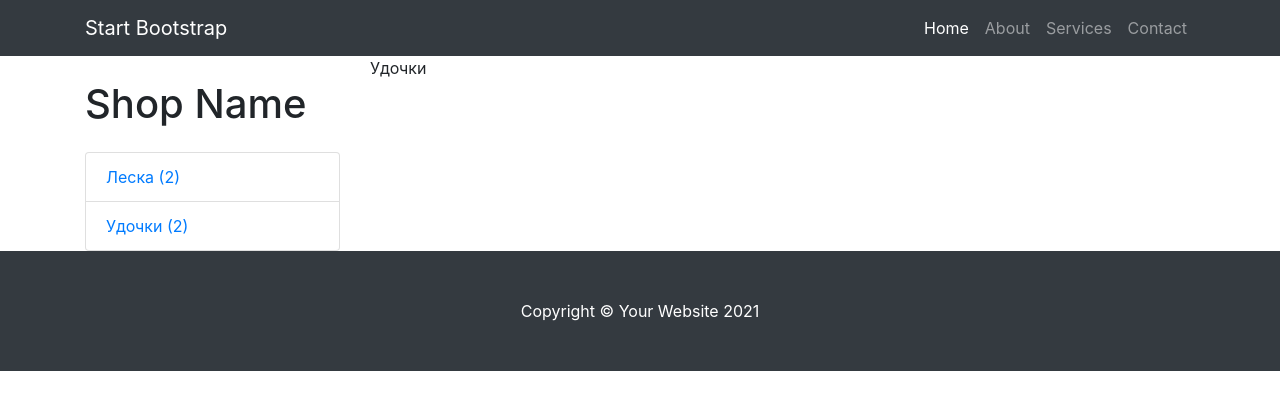
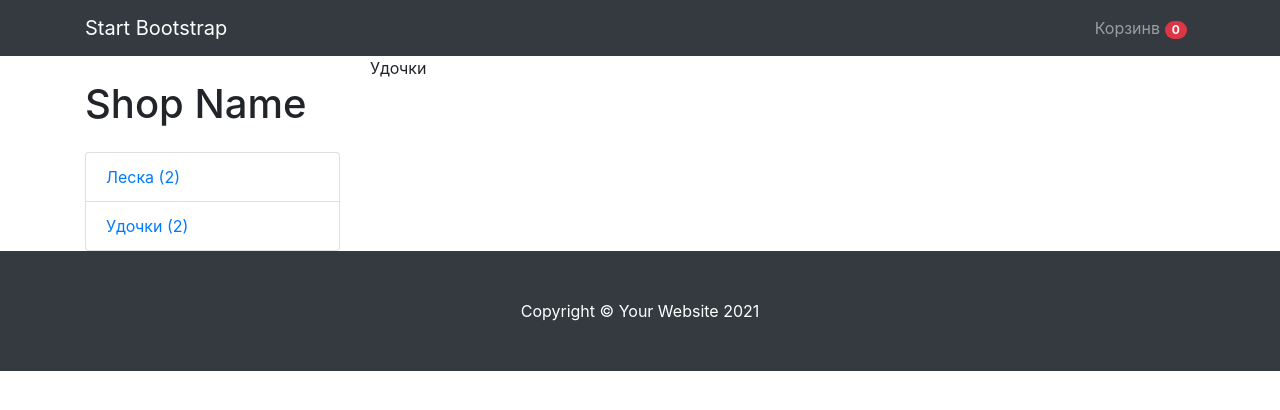
Before and after one commit to Jecka1991/Django_Shop, a Django app: page /category/FishRods/ in a window 1280 px wide. Shown: the top 410 px of the page. Run offline with Django 3.2, Linux system fonts and the light colour scheme; data comes from the database, SQL or seed files in the repository; some libraries are stand-ins or nearby versions.

Commit message:
Render cart in template

```diff
--- a/shop/mainapp/templates/base.html
+++ b/shop/mainapp/templates/base.html
@@ -19,15 +19,7 @@
                 <button class="navbar-toggler" type="button" data-toggle="collapse" data-target="#navbarResponsive" aria-controls="navbarResponsive" aria-expanded="false" aria-label="Toggle navigation"><span class="navbar-toggler-icon"></span></button>
                 <div class="collapse navbar-collapse" id="navbarResponsive">
                     <ul class="navbar-nav ml-auto">
-                        <li class="nav-item active">
-                            <a class="nav-link" href="#!">
-                                Home
-                                <span class="sr-only">(current)</span>
-                            </a>
-                        </li>
-                        <li class="nav-item"><a class="nav-link" href="#!">About</a></li>
-                        <li class="nav-item"><a class="nav-link" href="#!">Services</a></li>
-                        <li class="nav-item"><a class="nav-link" href="#!">Contact</a></li>
+                        <li class="nav-item"><a class="nav-link" href="{% url 'cart' %}">Корзинв <span class="badge badge-pill badge-danger">0</span> </a></li>
                     </ul>
                 </div>
             </div>
--- a/shop/mainapp/urls.py
+++ b/shop/mainapp/urls.py
@@ -1,8 +1,9 @@
 from django.urls import path
-from .views import BaseView, ProductDetailView, CategoryDetailView
+from .views import BaseView, ProductDetailView, CategoryDetailView, CartView
 
 urlpatterns = [
     path('', BaseView.as_view(), name='base'),
     path('products/<str:ct_model>/<str:slug>/', ProductDetailView.as_view(), name='product_detail'),
-    path('category/<str:slug>/', CategoryDetailView.as_view(), name='category_detail')
+    path('category/<str:slug>/', CategoryDetailView.as_view(), name='category_detail'),
+    path('cart/', CartView.as_view(), name='cart')
 ]
--- a/shop/mainapp/views.py
+++ b/shop/mainapp/views.py
@@ -1,7 +1,7 @@
 from django.shortcuts import render
 from django.views.generic import DetailView, View
 
-from .models import FishRod, FishLine, Category, LatestProducts
+from .models import FishRod, FishLine, Category, LatestProducts, Customer, Cart
 from .mixins import CategoryDetailMixin
 
 
@@ -43,3 +43,16 @@ class CategoryDetailView(CategoryDetailMixin, DetailView):
     context_object_name = 'category'
     template_name = 'category_detail.html'
     slug_url_kwarg = 'slug'
+
+
+class CartView(View):
+
+    def get(self, request, *args, **kwargs):
+        customer = Customer.objects.get(user=request.user)
+        cart = Cart.objects.get(owner=customer)
+        categories = Category.objects.get_categories_for_left_sidebar()
+        context = {
+            'cart': cart,
+            'categories': categories
+        }
+        return render(request, 'cart.html', context)
```
Also changed, not shown: shop/mainapp/templates/cart.html (added, +29 -0 lines).
